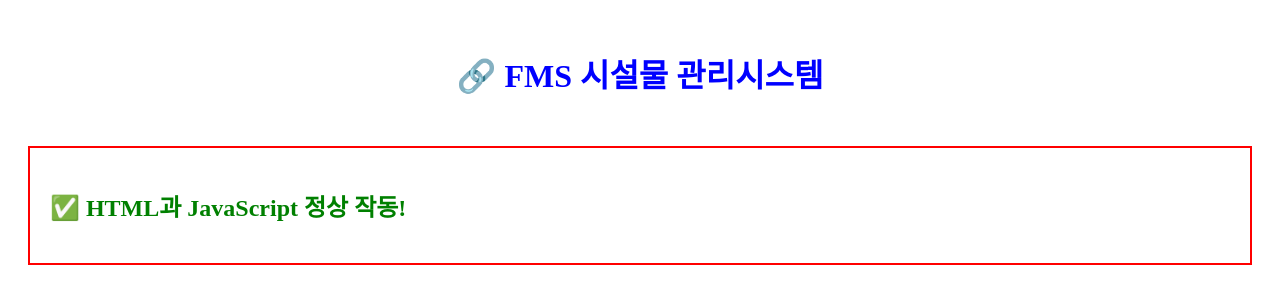
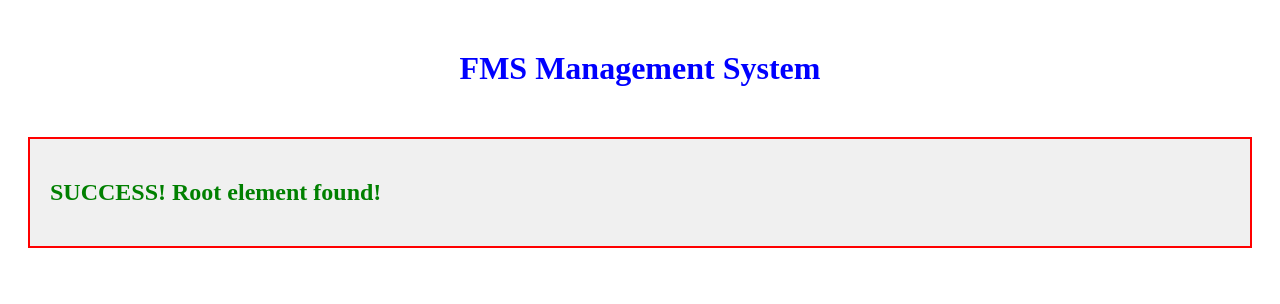
Before and after one commit to 1978kokoro-FMS/fms-system, a plain HTML site: page index.html in a window 1280 px wide. Drawn offline with Linux system fonts and the light colour scheme.

Commit message:
Update index.html

```diff
--- a/index.html
+++ b/index.html
@@ -1,23 +1,26 @@
-
 <!DOCTYPE html>
 <html lang="ko">
 <head>
     <meta charset="UTF-8">
     <meta name="viewport" content="width=device-width, initial-scale=1.0">
-    <title>FMS 시설물 관리시스템</title>
+    <title>FMS System</title>
 </head>
 <body>
     <h1 style="color: blue; text-align: center; margin: 50px;">
-        🔗 FMS 시설물 관리시스템
+        FMS Management System
     </h1>
-    <div id="root" style="border: 2px solid red; padding: 20px; margin: 20px;">
-        <p>React 로딩 중...</p>
+    <div id="root" style="border: 2px solid red; padding: 20px; margin: 20px; background: #f0f0f0;">
+        <p>Loading...</p>
     </div>
 
     <script>
-        // 테스트: root 요소 확인
-        console.log('Root 요소:', document.getElementById('root'));
-        document.getElementById('root').innerHTML = '<h2 style="color: green;">✅ HTML과 JavaScript 정상 작동!</h2>';
+        console.log('Script running!');
+        const rootElement = document.getElementById('root');
+        console.log('Root element:', rootElement);
+
+        if (rootElement) {
+            rootElement.innerHTML = '<h2 style="color: green;">SUCCESS! Root element found!</h2>';
+        }
     </script>
 </body>
 </html>
```
